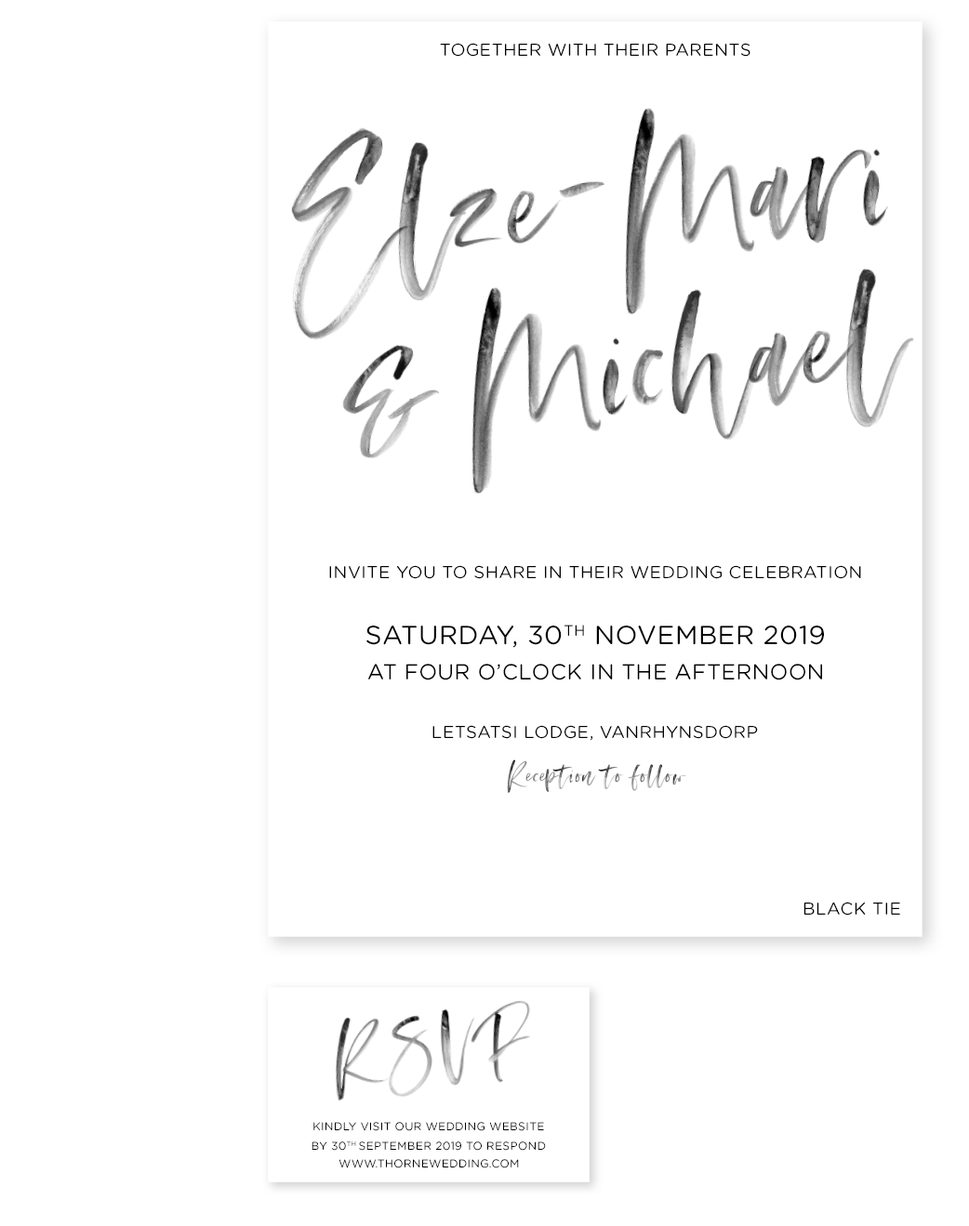
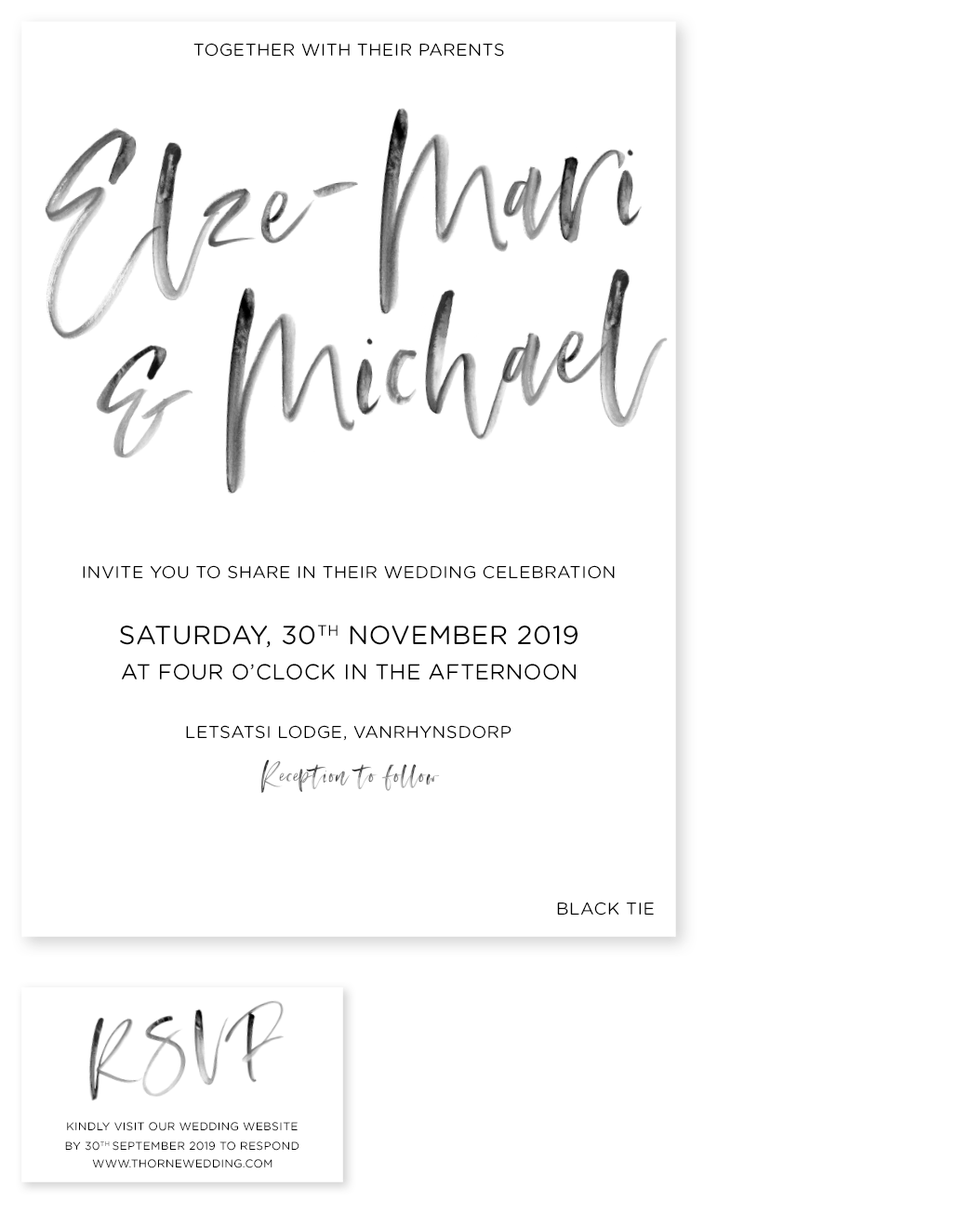
Before and after one commit to michaelthorne/michaelthorne.github.io, a Jekyll site: the page wedding/index.html, which Jekyll copies as it is, in a window 1280 px wide. Shown: the whole page at 93% size, without its empty margins (0-1042 px from the left). Built offline with Jekyll 4.4.1, drawn with Linux system fonts in a browser that asks for light colours.

Commit message:
Invitation 2

```diff
--- a/wedding/index.html
+++ b/wedding/index.html
@@ -91,7 +91,7 @@
     </style>
 </head>
 <body>
-    <table role="presentation" aria-hidden="true" cellspacing="0" cellpadding="0" border="0" align="center" class="document">
+    <table role="presentation" aria-hidden="true" cellspacing="0" cellpadding="0" border="0" align="center" style="margin: 0; padding: 0">
         <tr>
             <td valign="top">
                 <table role="presentation" aria-hidden="true" cellspacing="0" cellpadding="0" border="0" align="center" width="750" class="container">
```
